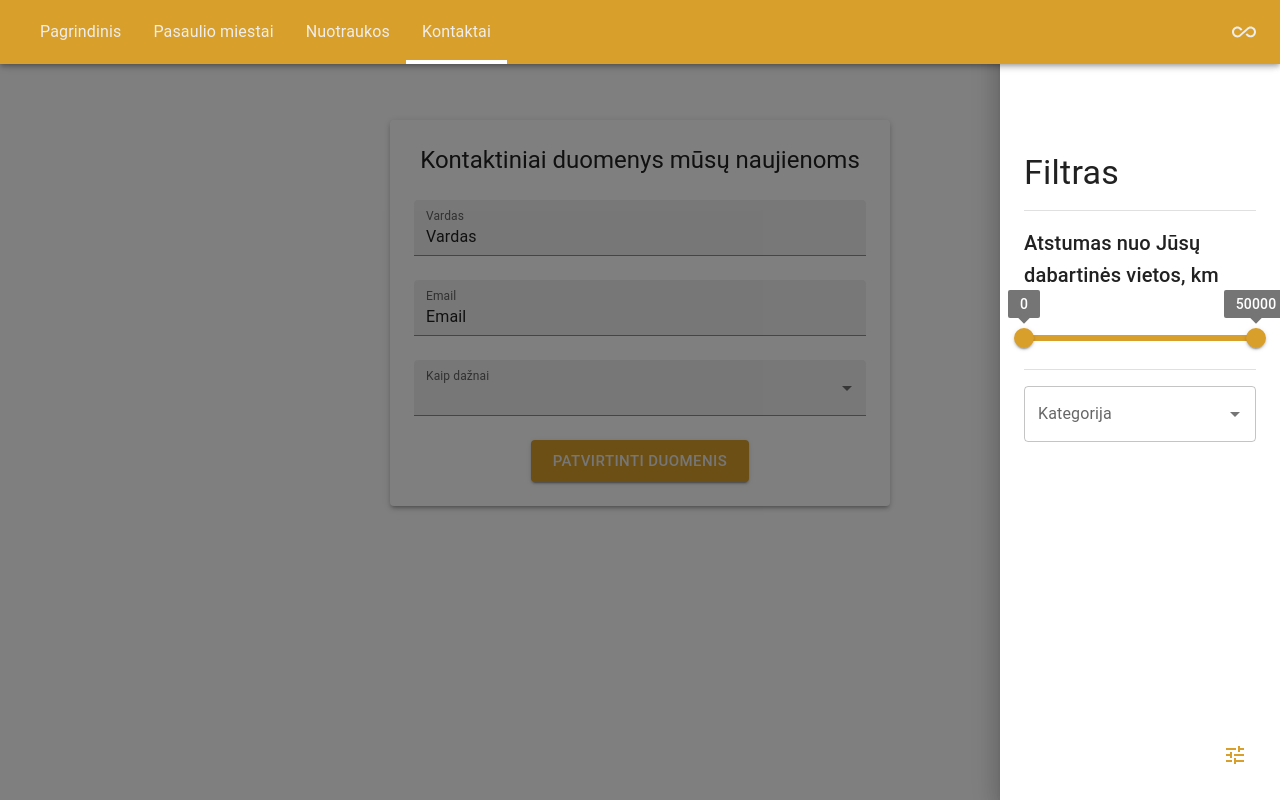
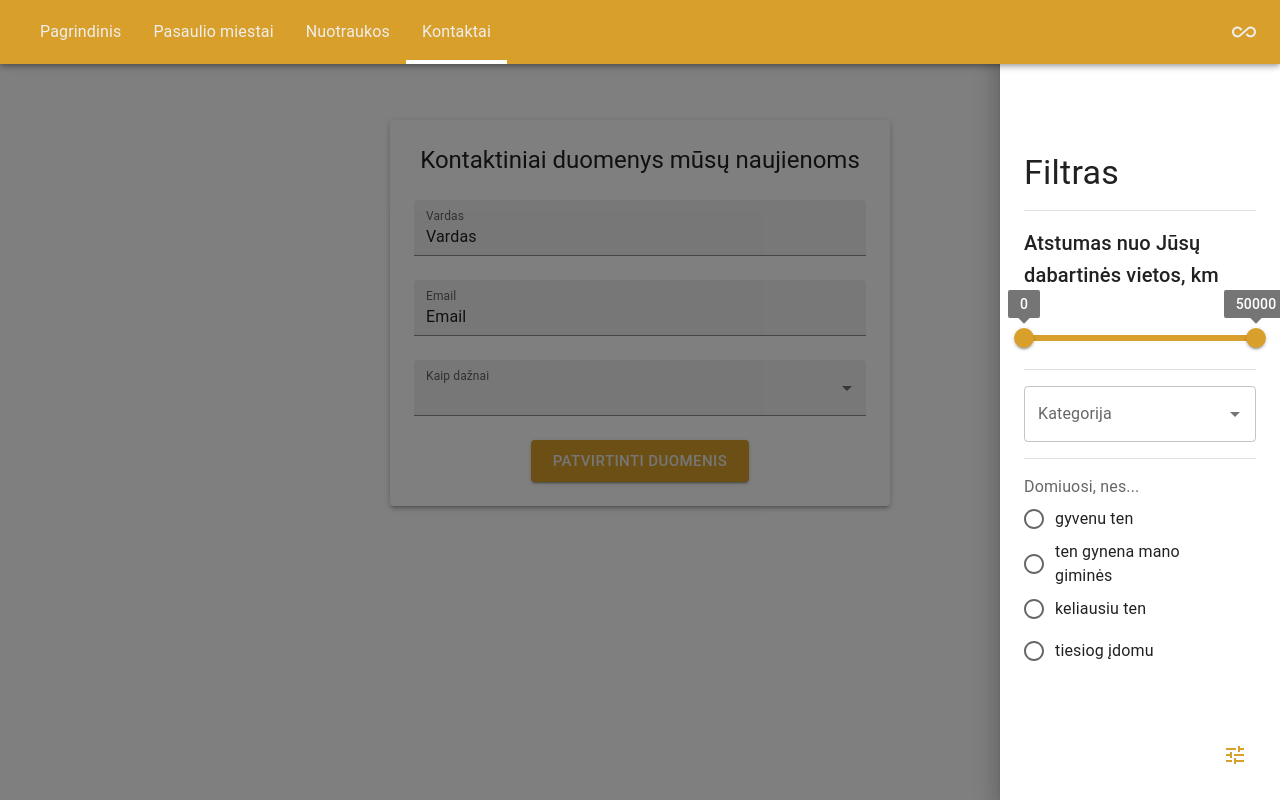
Before and after one commit to tatjanasibik/cafe3-react-simple-tatjana-sibik, a React (Create React App) app: page /contact in a window 1280 px wide. Both pictures are taken after a click on the button 1235 px from the left and 755 px from the top of the page. Built offline with nearby package versions, Linux system fonts and the light colour scheme.

Commit message:
feat: RadioButton created

```diff
--- a/src/pages/contact-page/components/filters.jsx
+++ b/src/pages/contact-page/components/filters.jsx
@@ -11,6 +11,10 @@ import {
     IconButton,
     Autocomplete,
     TextField,
+    FormLabel,
+    RadioGroup,
+    FormControlLabel,
+    Radio,
 } from '@mui/material';
 import TuneIcon from '@mui/icons-material/Tune';
 import theme from '../../../styles/theme';
@@ -19,6 +23,13 @@ const categories = [
     { id: '1', label: 'America' },
     { id: '2', label: 'Asia' },
     { id: '3', label: 'Europe' },
+];
+
+const reasons = [
+    { value: 'I am leaving there', label: 'gyvenu ten' },
+    { value: 'My ... leaves there', label: 'ten gynena mano giminės' },
+    { value: 'Ill travel there', label: 'keliausiu ten' },
+    { value: 'Just for fun', label: 'tiesiog įdomu' },
 ]
 
 const Filters = () => {
@@ -27,6 +38,7 @@ const Filters = () => {
     const [drawerOpen, setDrawerOpen] = React.useState(false);
     const [kmRange, setKmRange] = React.useState([0, 50000]);
     const [category, setCategory] = React.useState(null);
+    const [reason, setReason] = React.useState(null);
 
     return (
         <>
@@ -80,24 +92,34 @@ const Filters = () => {
                         renderInput={({
                             InputLabelProps,
                             InputProps,
-                            disabled,
                             fullWidth,
                             id,
                             inputProps,
-                            size,
                         }) => (
                             <TextField
                                 InputLabelProps={InputLabelProps}
                                 InputProps={InputProps}
-                                disabled={disabled}
                                 fullWidth={fullWidth}
                                 id={id}
                                 inputProps={inputProps}
-                                size={size}
                                 label="Kategorija"
                             />
                         )}
                     />
+                    <Divider sx={{ my: 2 }} />
+                    <FormControl>
+                        <FormLabel>Domiuosi, nes...</FormLabel>
+                        <RadioGroup
+                            name="reason"
+                            value={reason}
+                            onChange={(_, newReason) => setReason(newReason)}
+                        >
+                            {reasons.map(
+                                ({ value, label }) =>
+                                <FormControlLabel value={value} control={<Radio />} label={label} />
+                            )}
+                        </RadioGroup>
+                    </FormControl>
                 </Box>
             </Drawer>
         </>
```
